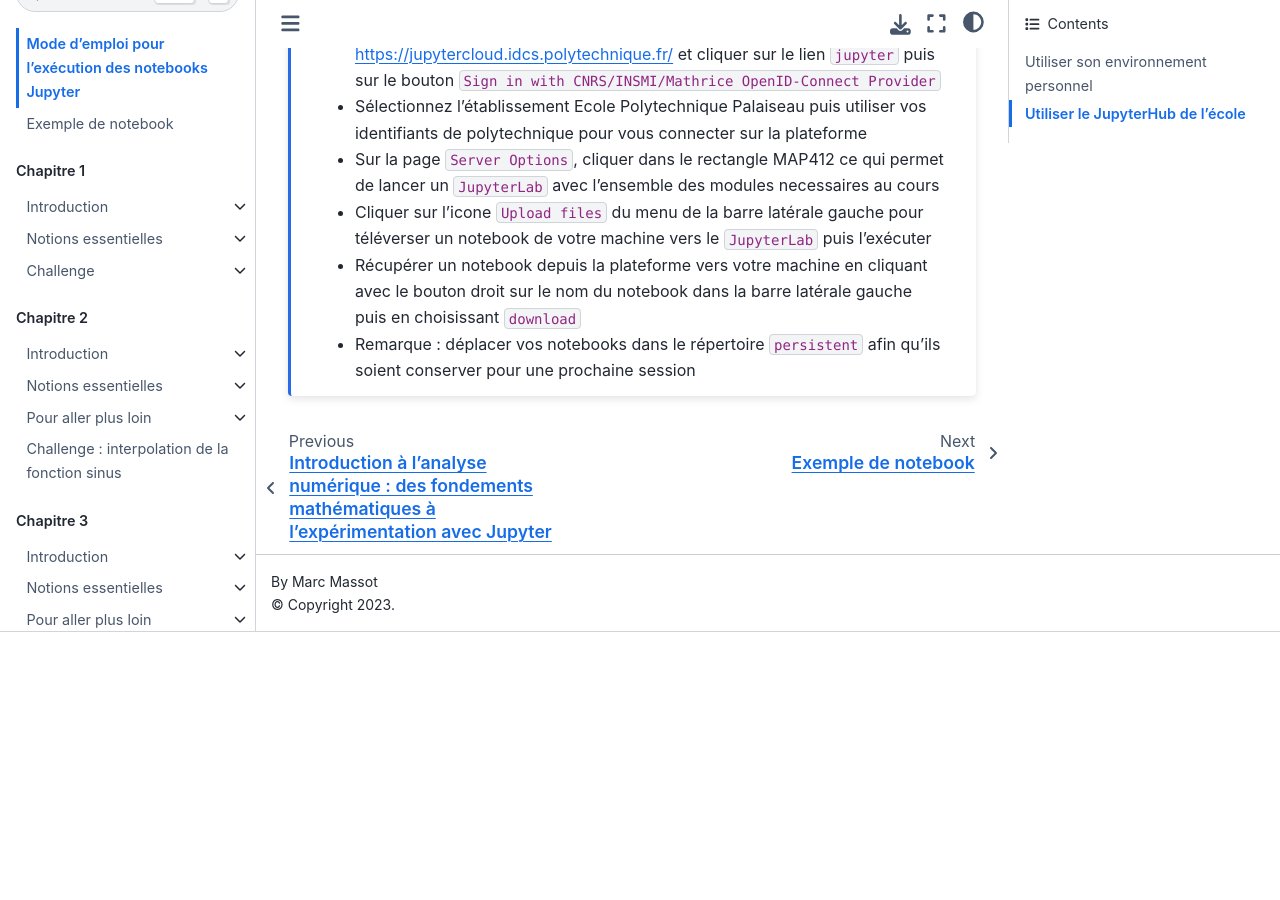
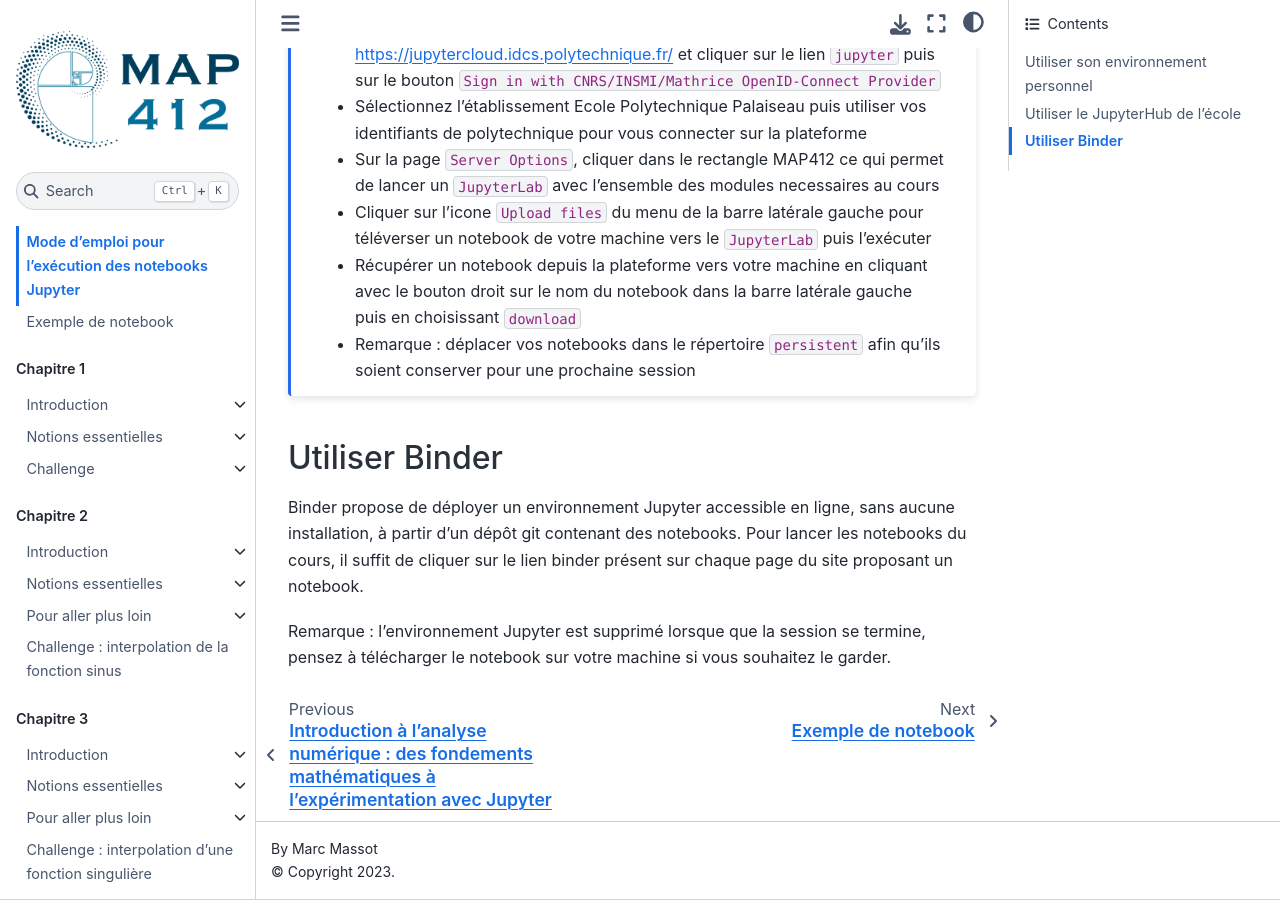
Before and after one commit to hpc-maths/jb_2023_2024, a Jupyter Book: the page built from content/mode_emploi.md, in a window 1280 px wide and 900 px high, scrolled down 1110 px. Built offline with Jupyter Book 1.0.4 settings and Sphinx 7.4.7 and the Sphinx Book theme 1.1.4, drawn with Linux system fonts in a browser that asks for light colours; pages that are not in the unit, such as notebooks, are missing from menus; comment, search, counter and statistics services are not loaded; before the commit the page ends 1742 px from its top, so only the background shows below that; some of the changed text lies outside the part shown.

Commit message:
Modifications pour remettre binder

````diff
--- a/_config.yml
+++ b/_config.yml
@@ -38,6 +38,3 @@
   config:
     html_js_files:
     - https://cdnjs.cloudflare.com/ajax/libs/require.js/2.3.4/require.min.js
-    html_theme_options:
-      logo:
-        text: "Introduction à l’analyse numérique"
--- a/content/mode_emploi.md
+++ b/content/mode_emploi.md
@@ -54,3 +54,10 @@
 
 - Remarque : déplacer vos notebooks dans le répertoire `persistent` afin qu'ils soient conserver pour une prochaine session
 ```
+
+## Utiliser Binder
+
+Binder propose de déployer un environnement Jupyter accessible en ligne, sans aucune installation, à partir d’un dépôt git contenant des notebooks.
+Pour lancer les notebooks du cours, il suffit de cliquer sur le lien binder présent sur chaque page du site proposant un notebook.
+
+Remarque : l'environnement Jupyter est supprimé lorsque que la session se termine, pensez à télécharger le notebook sur votre machine si vous souhaitez le garder.
````
